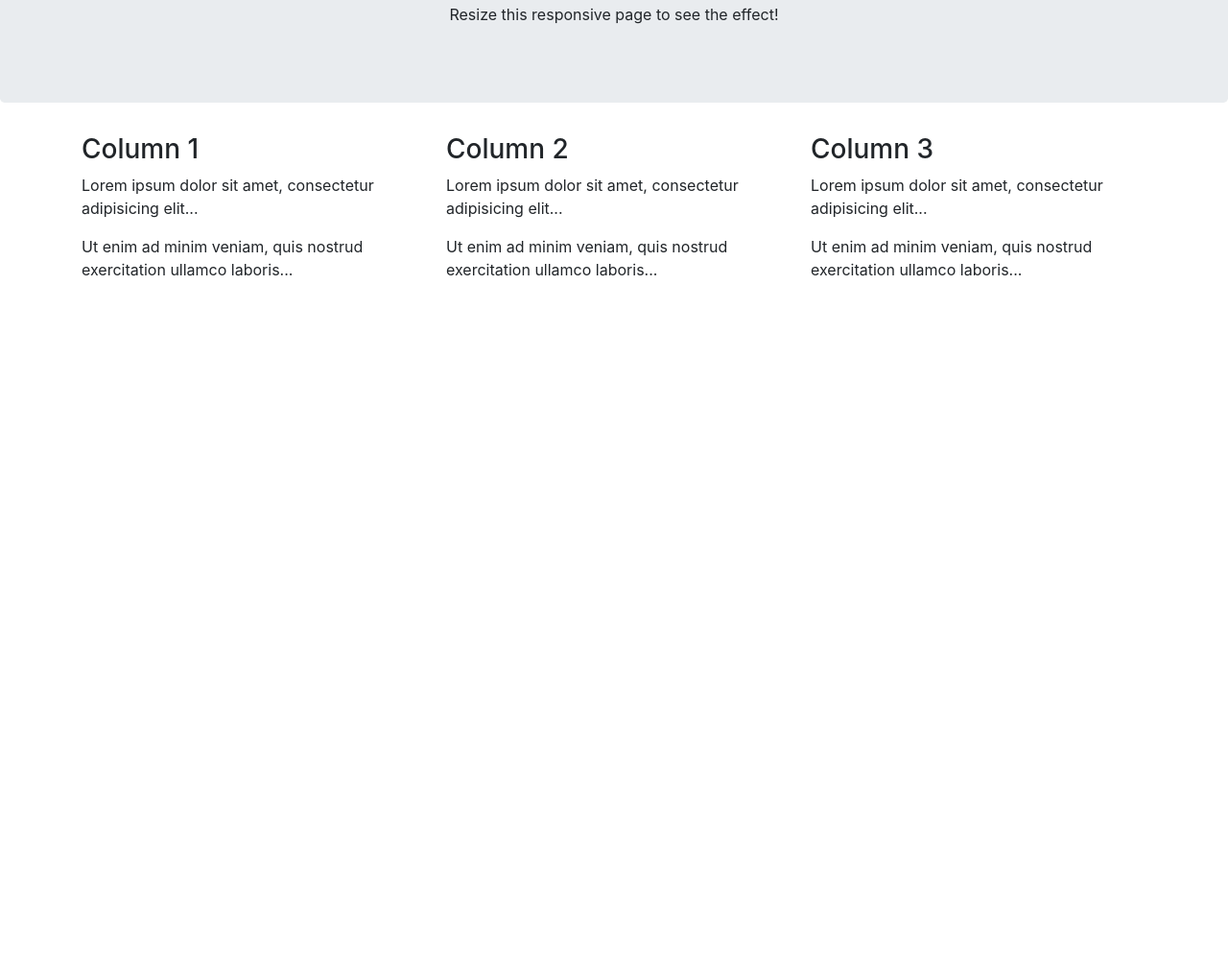
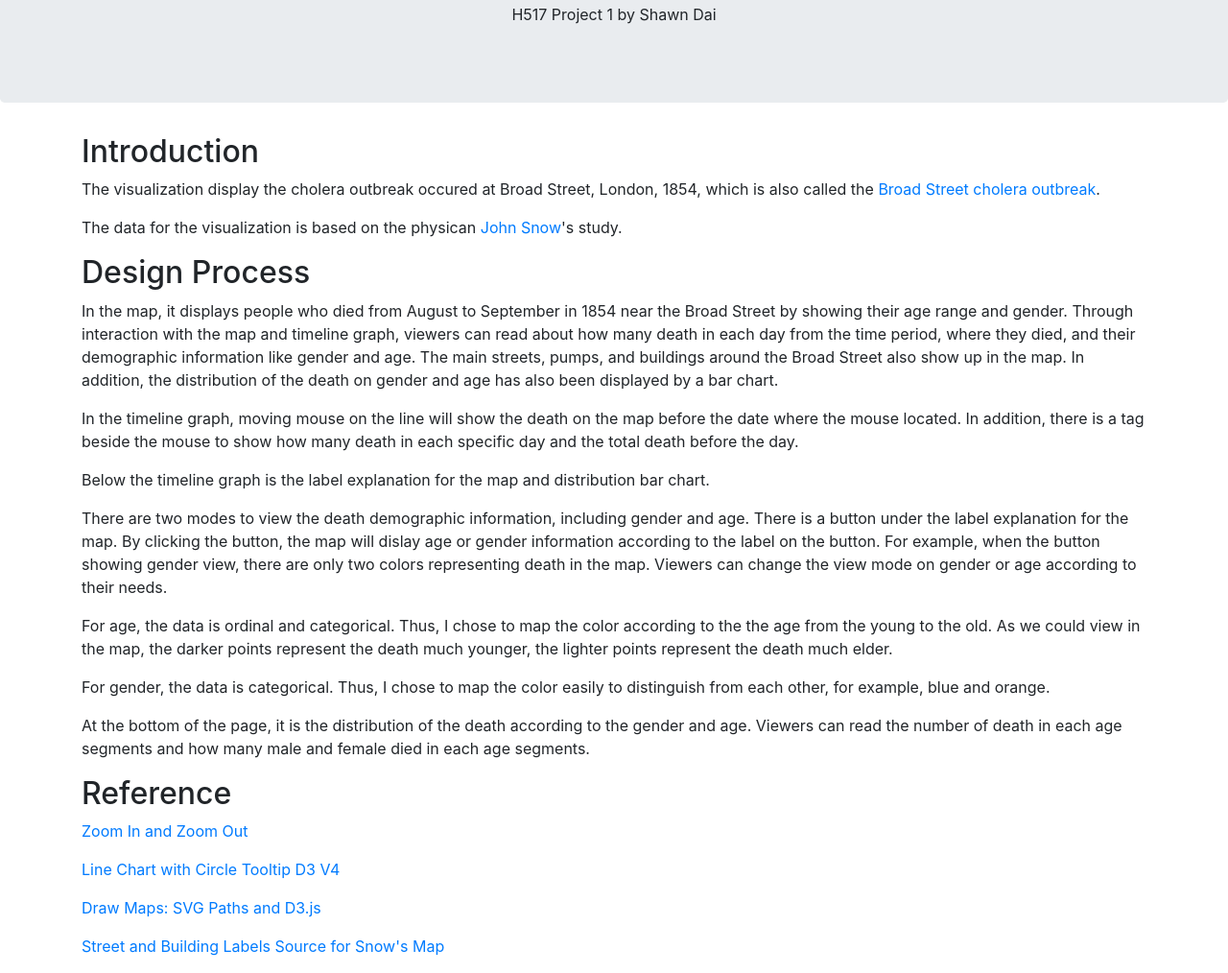
Before and after one commit to dhend/H517Project1, a plain HTML site: page readme.html in a window 1280 px wide. Shown: the part 117-1131 px from the top of the page at 96% size. Before the commit the page ends 800 px from the top, so only its background shows below. Drawn offline with nearby package versions, Linux system fonts and the light colour scheme.

Commit message:
final version

```diff
--- a/readme.html
+++ b/readme.html
@@ -12,25 +12,38 @@
 <body>
 	<div class="jumbotron text-center">
 	  <h1>Design Description</h1>
-	  <p>Resize this responsive page to see the effect!</p>
+	  <p>H517 Project 1 by Shawn Dai</p>
 	</div>
 	<div class="container">
+
 	  <div class="row">
-	    <div class="col-sm-4">
-	      <h3>Column 1</h3>
-	      <p>Lorem ipsum dolor sit amet, consectetur adipisicing elit...</p>
-	      <p>Ut enim ad minim veniam, quis nostrud exercitation ullamco laboris...</p>
-	    </div>
-	    <div class="col-sm-4">
-	      <h3>Column 2</h3>
-	      <p>Lorem ipsum dolor sit amet, consectetur adipisicing elit...</p>
-	      <p>Ut enim ad minim veniam, quis nostrud exercitation ullamco laboris...</p>
-	    </div>
-	    <div class="col-sm-4">
-	      <h3>Column 3</h3>
-	      <p>Lorem ipsum dolor sit amet, consectetur adipisicing elit...</p>
-	      <p>Ut enim ad minim veniam, quis nostrud exercitation ullamco laboris...</p>
-	    </div>
+	  	<div class="col-12">
+	  		<h2>Introduction</h2>
+		  	<p>The visualization display the cholera outbreak occured at Broad Street, London, 1854, which is also called the <a href="https://en.wikipedia.org/wiki/1854_Broad_Street_cholera_outbreak" target="_blank">Broad Street cholera outbreak</a>.</p>
+
+		  	<p>The data for the visualization is based on the physican <a href="https://en.wikipedia.org/wiki/John_Snow" target="_blank">John Snow</a>'s study.</p>
+		</div>
+	  </div>
+	  <div class="row">
+	  	<div class="col-12">
+	  		<h2>Design Process</h2>
+	  		<p>In the map, it displays people who died from August to September in 1854 near the Broad Street by showing their age range and gender. Through interaction with the map and timeline graph, viewers can read about how many death in each day from the time period, where they died, and their demographic information like gender and age. The main streets, pumps, and buildings around the Broad Street also show up in the map. In addition, the distribution of the death on gender and age has also been displayed by a bar chart.</p>
+	  		<p>In the timeline graph, moving mouse on the line will show the death on the map before the date where the mouse located. In addition, there is a tag beside the mouse to show how many death in each specific day and the total death before the day.</p>
+	  		<p>Below the timeline graph is the label explanation for the map and distribution bar chart.</p>
+	  		<p>There are two modes to view the death demographic information, including gender and age. There is a button under the label explanation for the map. By clicking the button, the map will dislay age or gender information according to the label on the button. For example, when the button showing gender view, there are only two colors representing death in the map. Viewers can change the view mode on gender or age according to their needs.</p>
+	  		<p>For age, the data is ordinal and categorical. Thus, I chose to map the color according to the the age from the young to the old. As we could view in the map, the darker points represent the death much younger, the lighter points represent the death much elder.</p>
+	  		<p>For gender, the data is categorical. Thus, I chose to map the color easily to distinguish from each other, for example, blue and orange.</p>
+	  		<p>At the bottom of the page, it is the distribution of the death according to the gender and age. Viewers can read the number of death in each age segments and how many male and female died in each age segments.</p>
+	  	</div>
+	  </div>
+	  <div class="row">
+	  	<div class="col-12">
+	  		<h2>Reference</h2>
+	  		<p><a href="https://bl.ocks.org/iamkevinv/0a24e9126cd2fa6b283c6f2d774b69a2" target="_blank">Zoom In and Zoom Out</a></p>
+	  		<p><a href="https://bl.ocks.org/alandunning/cfb7dcd7951826b9eacd54f0647f48d3" target="_blank">Line Chart with Circle Tooltip D3 V4</a></p>
+	  		<p><a href="https://www.dashingd3js.com/svg-paths-and-d3js" target="_blank">Draw Maps: SVG Paths and D3.js</a></p>
+	  		<p><a href="https://github.com/lindbrook/cholera" target="_blank">Street and Building Labels Source for Snow's Map</a></p>
+	  	</div>
 	  </div>
 	</div>
 
```
Also changed, not shown: index.html (+1 -33 lines).
